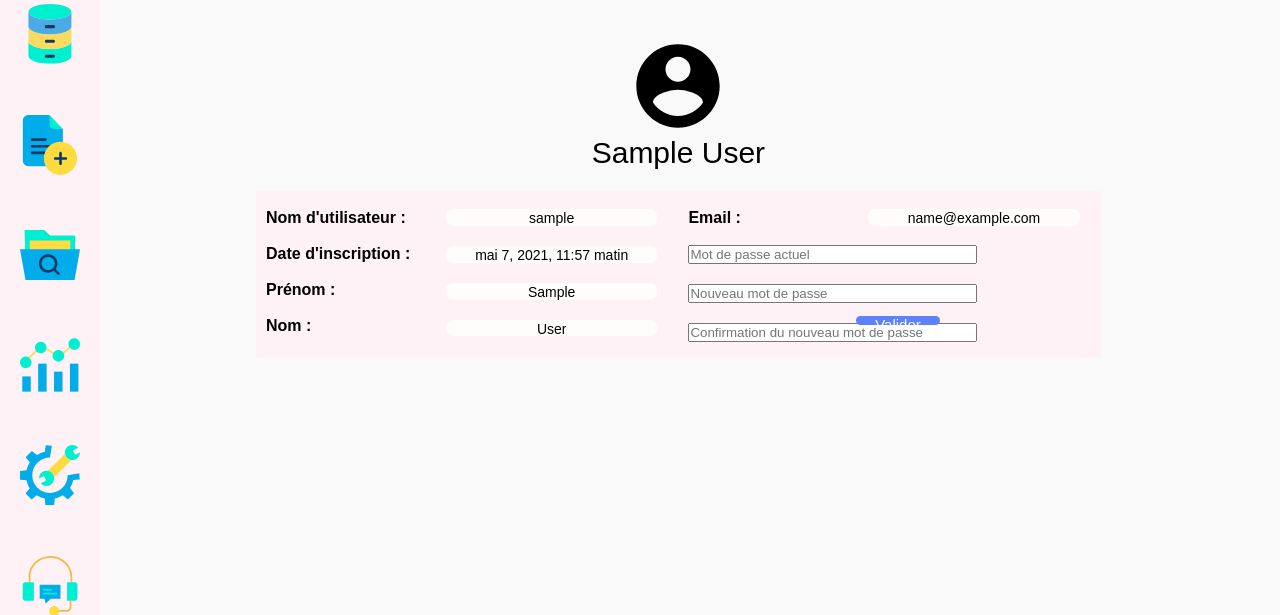
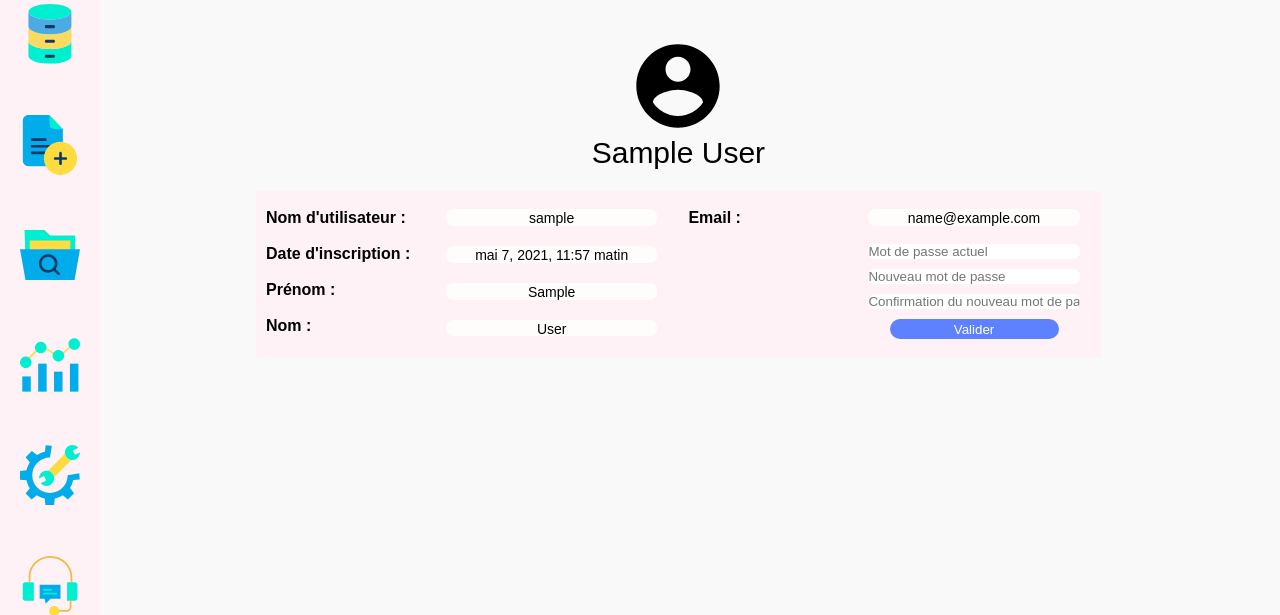
Before and after one commit to pierrickdelrieu/EGGS-Environnement_de_Gestion, a Django app: page /manager/update_password/ in a window 1280 px wide. Shown: the part 164-779 px from the top of the page. Run offline with Django 3.2, Linux system fonts and the light colour scheme; the visitor is signed in with stand-in values (Sample User, id 1).

Commit message:
update front

```diff
--- a/EGGS/settings.py
+++ b/EGGS/settings.py
@@ -78,8 +78,8 @@ WSGI_APPLICATION = 'EGGS.wsgi.application'
 DATABASES = {
     'default': {
         'ENGINE': 'django.db.backends.postgresql',  # adaptateur postgresql
-        'NAME': 'eggs',
-        'USER': 'pierrickdelrieu',  # attention : remplacez par votre nom d'utilisateur
+        'NAME': 'EGGS',
+        'USER': 'Celia',  # attention : remplacez par votre nom d'utilisateur
         'PASSWORD': '',
         'HOST': 'localhost',
         'PORT': '5432',
--- a/static/manager/css/update_compte.css
+++ b/static/manager/css/update_compte.css
@@ -1,30 +1,37 @@
-.valider{
-    position: absolute;
-    width: 20%;
-    height: 5%;
-    left: 42%;
-    top: 75%;
+#val{
+    height: 20px;
+    width: 80%;
+    margin-top: 10px;
+    margin-left: 40%;
 
     background-color: #5e81ff;
     border-radius: 14px;
-
     border: none;
+    color: white;
     cursor: pointer;
-
-    font-family: "SF Pro Rounded", sans-serif;
-    font-size: 15px;
-    color: white;
 }
 
-.valider:hover{
+#val:hover{
     background-color: #007AFF;
 }
 
-.user_2{
-    width: 70%;
+.user_2, .user_3, .user_4{
+    z-index: 2;
+    width: 100%;
+    height: 10%;
+
+    background: white;
+    border-radius: 7px;
+
+    margin-left: 30%;
+    margin-top: 10px;
+    border: 0 white;
 }
 
-.user_3, .user_4{
-    margin-top: 20px;
-    width: 70%;
+#formulaire-mdp{
+    position: absolute;
+    top: 15%;
+    left: 30%;
+    width: 50%;
+    border: 0 #F9F9FA;
 }
--- a/templates/home/acc_active_complete.html
+++ b/templates/home/acc_active_complete.html
@@ -1,3 +1,6 @@
+{% extends 'header.html' %}
+{% load static %}
+
 {% block title %}
     <title>EGGS - Validation du compte</title>
 {% endblock %}
--- a/templates/home/acc_active_done.html
+++ b/templates/home/acc_active_done.html
@@ -1,3 +1,6 @@
+{% extends 'header.html' %}
+{% load static %}
+
 {% block title %}
     <title>EGGS - Validation du compte</title>
 {% endblock %}
--- a/templates/manager/contact.html
+++ b/templates/manager/contact.html
@@ -22,8 +22,8 @@
 
         <div id="contact-socials">
             <p>Retrouvez-nous sur nos réseaux :</p>
-            <a href="https://www.youtube.com/watch?v=dQw4w9WgXcQ" target="_blank"><img id="imgSocials" src="{% static 'home/img/Twitter link.png' %}" alt="Notre Twitter"></a>
-            <a href="https://youtu.be/3YxaaGgTQYM?t=63" target="_blank"><img id="imgSocials" src="{% static 'home/img/Facebook link.png' %}"></a>
+            <img id="imgSocials" src="{% static 'home/img/Twitter link.png' %}" alt="Notre Twitter">
+            <img id="imgSocials" src="{% static 'home/img/Facebook link.png' %}">
         </div>
         {% if send %}
             Message envoyé
--- a/templates/manager/update_password.html
+++ b/templates/manager/update_password.html
@@ -26,7 +26,7 @@
     <ul class="info2">
         <li class="user1"><br><h4>Email : <p>{{ user.email }}</p></h4></li>
         <li class="user2">
-            <form action="{% url 'manager:update_password' %}" method="POST"><br>
+            <form id="formulaire-mdp" action="{% url 'manager:update_password' %}" method="POST"><br>
                 {% csrf_token %} <!-- Vérification sécurité-->
                 {% for field in form %}
                     <div>
@@ -39,7 +39,7 @@
                     </div>
                 {% endfor %}
 
-                <input class="valider" type="submit" value="Valider">
+                <input id="val" type="submit" value="Valider">
 
             </form>
         </li>
```
Also changed, not shown: templates/home.html (+0 -11 lines), templates/home/about.html (+1 -11 lines), home/migrations/0001_initial.py (added), manager/migrations/0001_initial.py (added), 1 other file.
